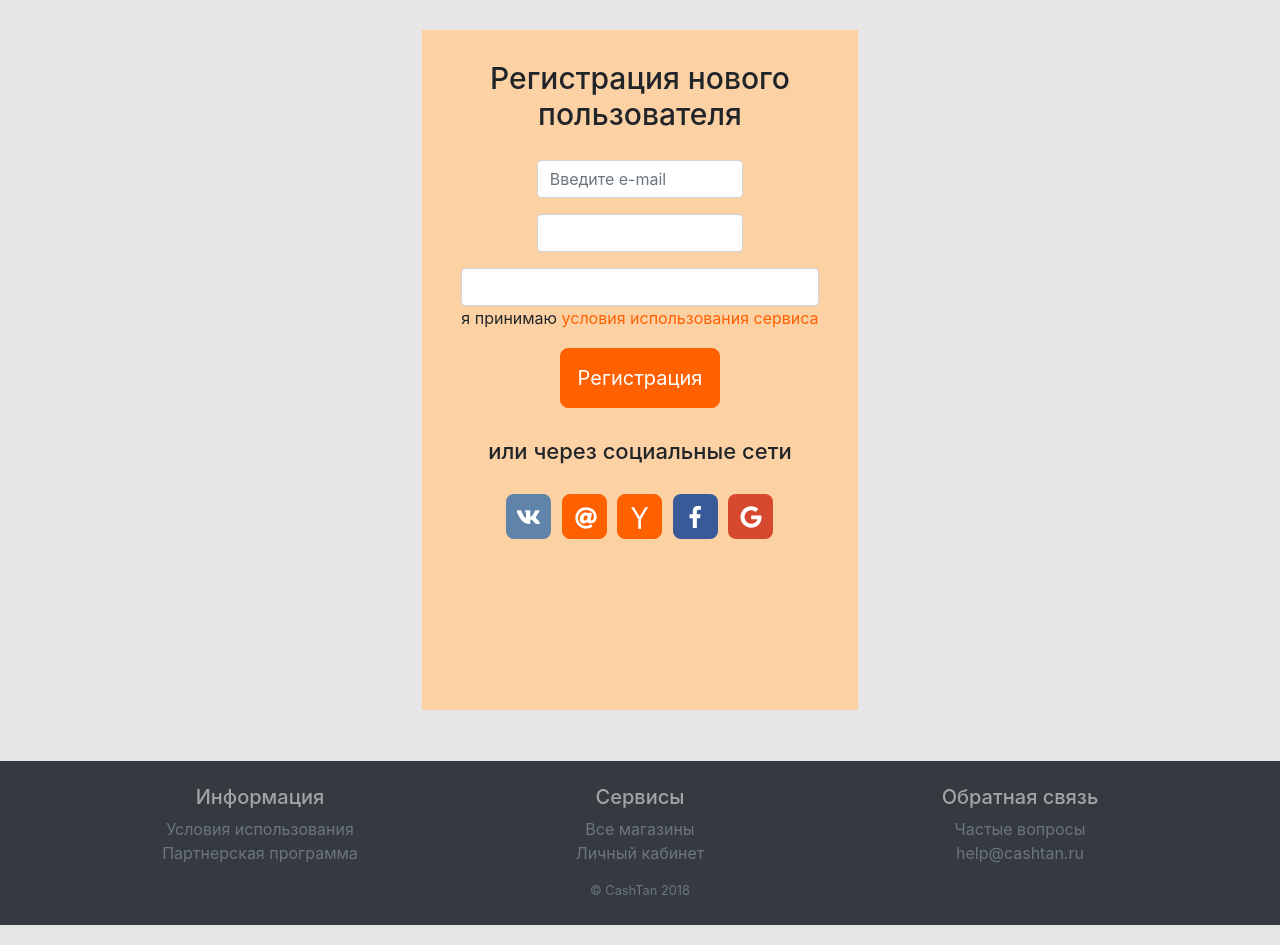
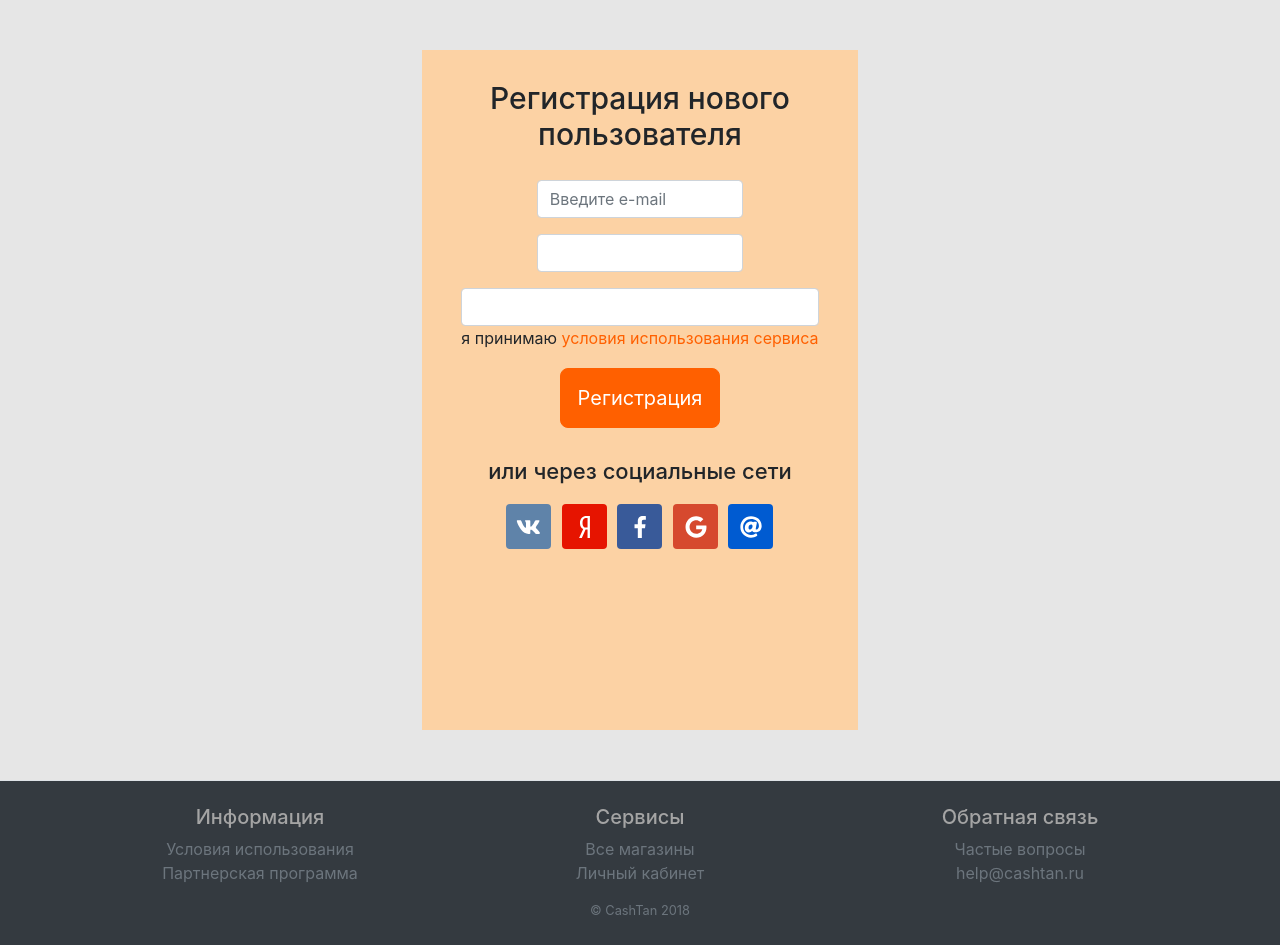
Before and after one commit to IvanAlekseevichPopov/cashback, a Symfony app: template templates/public/security/register.html.twig in a window 1280 px wide. Shown: the part 60-1005 px from the top of the page. Run offline with Twig, Linux system fonts and the light colour scheme; the template is opened without the code that fills it, so the values that code supplies are empty; form fields are guessed from the names that the template uses; some libraries are stand-ins or nearby versions.

Commit message:
[oauth] #34: updated social buttons view

```diff
--- a/makeup/html/main.css
+++ b/makeup/html/main.css
@@ -140,7 +140,8 @@ svg {
     border-color: #FF9933;
     box-shadow: 0 0 0 0.2rem rgba(255,96,0,.25);
 }
-/*кнопка регистрации*/
+
+/*кнопка регистрации и авторизации*/
 .main_form .btn-enter {
     width: 160px;
     height: 60px;
--- a/public/static/main.css
+++ b/public/static/main.css
@@ -108,3 +108,16 @@ div.carousel-color {
     height: 30px;
     margin-bottom: 10px;
 }
+
+/*кнопка регистрации и авторизации*/
+.main_form .btn-enter {
+    width: 160px;
+    height: 60px;
+    margin-top: 10px;
+    margin-bottom: 20px;
+    font-size: 20px;
+    border-radius: 8px;
+    background-color: #FF6000;
+    color: white;
+    border: 1px solid #FF6000;
+}
--- a/public/static/registration.css
+++ b/public/static/registration.css
@@ -13,7 +13,7 @@ body {
     height: 680px;
     background-color: #FCD2A4;
     vertical-align: middle;
-    margin-top: 30px;
+    margin-top: 50px;
     margin-bottom: 50px;
 }
 
@@ -27,15 +27,17 @@ body {
 
 /*второй заголовок*/
 .main_form h2 {
- padding-top: 30px;
+    padding-top: 10px;
     font-size: 22px;
     margin-bottom: 20px;
 }
+
 /*поля ввода*/
 .main_form .form-group {
     margin-right: 100px;
     margin-left: 100px;
 }
+
 /*цвет шрифта у чекбокса*/
 .main_form .fields a {
     color: #FF6000;
@@ -43,73 +45,18 @@ body {
 
 /*cодержимое окна регистрации*/
 .main_form .fields {
-text-align: center;
+    text-align: center;
 }
 
-/*кнопка регистрации*/
-.main_form .btn {
-    width: 160px;
-    height: 60px;
-    margin-top: 10px;
-    font-size: 20px;
-    border-radius: 8px;
-    background-color: #FF6000;
-    color: white;
-    border: 1px solid #FF6000;
+/*цвет рамки кнопки при наведении*/
+.main_form .btn-enter:focus {
+    box-shadow: 0 0 0 0.2rem rgba(255, 96, 0, .25);
 }
-/*цвет рамки кнопки при наведении*/
-.main_form .btn:focus {
-    box-shadow: 0 0 0 0.2rem rgba(255,96,0,.25);
-}
+
 /*цвет рамок окон при нажатии*/
 .main_form .form-control:focus {
-    box-shadow: 0 0 0 0.2rem rgba(255,96,0,.25);
-    border-color: rgba(255,96,0,.25);
-}
-
-/*кнопки соц. сетей*/
-.btn-socseti .btn {
-    width: 45px;
-    height: 45px;
-    padding-top: 12px;
-    font-size: 22px;
-    margin-right: 3px;
-    margin-left: 3px;
-}
-
-/*кнопка вконтакте*/
-.btn-socseti .btn-vk {
-    background-color: #5f83a9;
-    border: none;
-}
-/*кнопка одноклассники*/
-.btn-socseti .btn-od {
-    background-color: #f58220;
-    border: none;
-}
-/*кнопка фейсбук*/
-.btn-socseti .btn-fb {
-    background-color: #395a99;
-    border: none;
-}
-/*кнопка гугл*/
-.btn-socseti .btn-gg {
-    background-color: #d6492e;
-    border: none;
-}
-
-/*цвет svg на всех кнопках*/
-.btn-socseti, svg {
-    color: white;
-}
-/*при клике на кнопку соц.сетей*/
-.btn-socseti .btn:focus {
-    box-shadow: none;
-}
-
-.btn-vk svg {
-    position: relative;
-    left: -2px;
+    box-shadow: 0 0 0 0.2rem rgba(255, 96, 0, .25);
+    border-color: rgba(255, 96, 0, .25);
 }
 
 .g-recaptcha {
--- a/templates/public/security/login.html.twig
+++ b/templates/public/security/login.html.twig
@@ -27,7 +27,7 @@
                             <label for="remember_me">Запомнить меня</label>
                         </div>
 
-                        <input type="submit" class="btn" value="Вход"/>
+                        <input type="submit" class="btn btn-enter" value="Вход"/>
                     </form>
                     <div>
                         <a href="{{ path('fos_user_resetting_request') }}">Забыли пароль?</a>
--- a/templates/public/security/register.html.twig
+++ b/templates/public/security/register.html.twig
@@ -33,7 +33,7 @@
                             я принимаю <a href="{{ path('conditions') }}" target="_blank">условия использования сервиса</a>
                         </label><br>
 
-                        <input type="submit" class="btn" value="Регистрация" />
+                        <input type="submit" class="btn btn-enter" value="Регистрация" />
                     {{ form_end(form) }}
                     {% include 'public/security/social_auth_buttons.html.twig' %}
                 </div>
--- a/templates/public/security/social_auth_buttons.html.twig
+++ b/templates/public/security/social_auth_buttons.html.twig
@@ -1,18 +1,68 @@
 <h2>или через социальные сети</h2>
-<div class="btn-socseti">
-    <a href="{{ path('vk_connect') }}" class="btn btn-vk" title="ВКонтакте">
+<div class="social_buttons">
+    <a href="{{ path('vk_connect') }}" class="btn btn-auto btn-vk" title="ВКонтакте">
         <i class="fab fa-vk"></i>
     </a>
-    <a href="{{ path('mailru_connect') }}" class="btn btn-primary" title="Mail.ru">
+    <a href="{{ path('yandex_connect') }}" class="btn btn-auto btn-ya" title="Яндекс">
+        <i class="fab fa-yandex"></i>
+    </a>
+    <a href="{{ path('facebook_connect') }}" class="btn btn-auto btn-fb" title="Facebook">
+        <i class="fab fa-facebook-f"></i>
+    </a>
+    <a href="{{ path('google_connect') }}" class="btn btn-auto btn-gg" title="Google">
+        <i class="fab fa-google"></i>
+    </a>
+    <a href="{{ path('mailru_connect') }}" class="btn btn-auto btn-ml" title="Mail.ru">
         <i class="fas fa-at"></i>
     </a>
-    <a href="{{ path('yandex_connect') }}" class="btn btn-danger" title="Яндекс">
-        <i class="fab fa-yahoo"></i>
-    </a>
-    <a href="{{ path('facebook_connect') }}" class="btn btn-fb" title="Facebook">
-        <i class="fab fa-facebook-f"></i>
-    </a>
-    <a href="{{ path('google_connect') }}" class="btn btn-gg" title="Google">
-        <i class="fab fa-google"></i>
-    </a>
 </div>
+<style>
+    /*кнопки соц. сетей*/
+    .social_buttons .btn-auto {
+        width: 45px;
+        height: 45px;
+        padding-top: 12px;
+        font-size: 22px;
+        margin-right: 3px;
+        margin-left: 3px;
+    }
+
+    /*кнопка вконтакте*/
+    .social_buttons .btn-vk {
+        background-color: #5f83a9;
+        border: none;
+    }
+
+    .btn-vk svg {
+        position: relative;
+        left: -2px;
+    }
+    /*кнопка яндекс*/
+    .social_buttons .btn-ya {
+        background-color: #e61400;
+        border: none;
+    }
+    /*кнопка фейсбук*/
+    .social_buttons .btn-fb {
+        background-color: #395a99;
+        border: none;
+    }
+    /*кнопка гугл*/
+    .social_buttons .btn-gg {
+        background-color: #d6492e;
+        border: none;
+    }
+    /*кнопка mail*/
+    .social_buttons .btn-ml {
+        background-color: #005BD1;
+        border: none;
+    }
+    /*цвет svg на всех кнопках*/
+    .social_buttons, svg {
+        color: white;
+    }
+    /*при клике на кнопку соц.сетей*/
+    .social_buttons .btn-auto:focus {
+        box-shadow: none;
+    }
+</style>
```
Also changed, not shown: public/static/authorization.css (+10 -64 lines).
